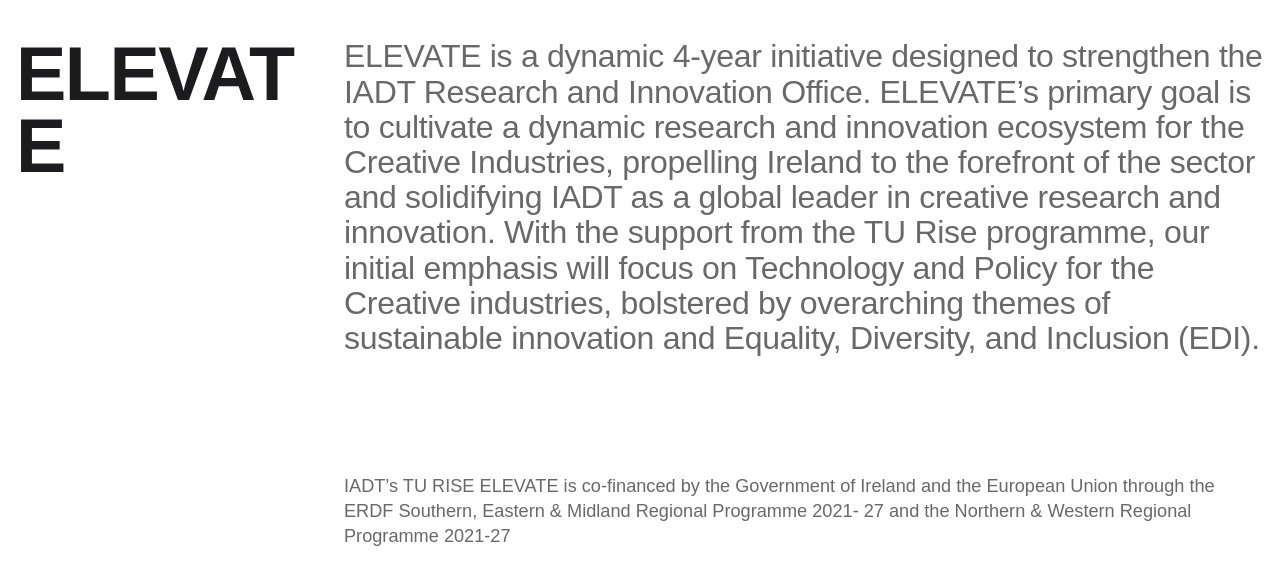
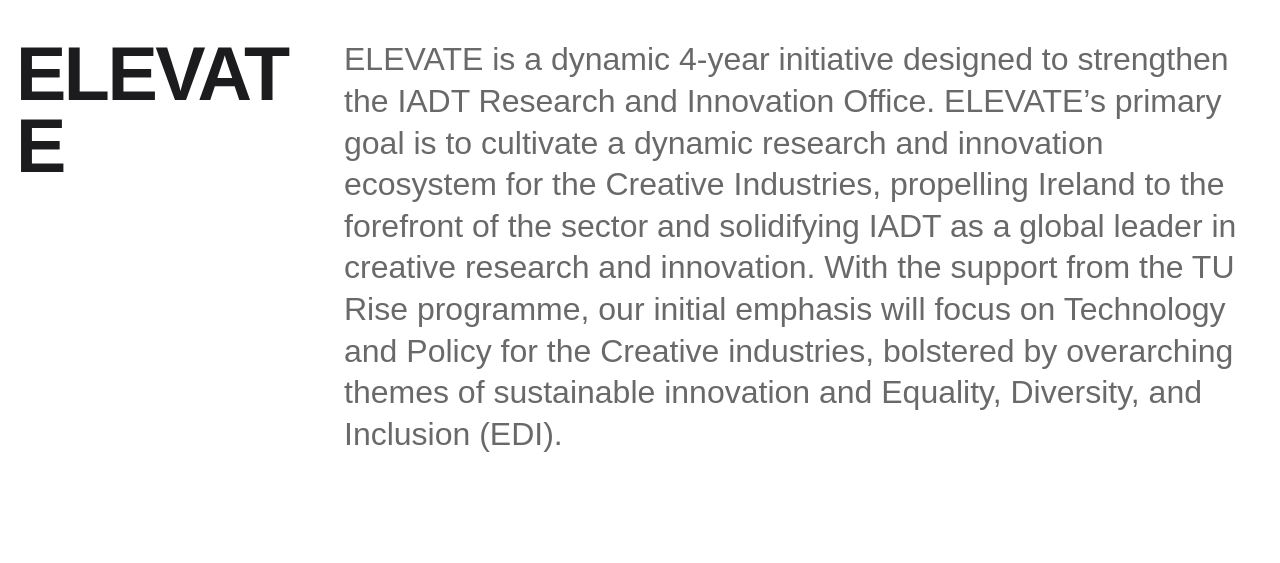
Before and after one commit to StefanIadt/elevate, a plain HTML site: page index.html in a window 1280 px wide. Shown: the part 78-641 px from the top of the page. Drawn offline with Linux system fonts and the light colour scheme.

Commit message:
Add files via upload

```diff
--- a/css/main.css
+++ b/css/main.css
@@ -140,7 +140,7 @@ body,
 }
 
 .hero-h1 {
-	letter-spacing: -1.5px;
+	letter-spacing: -2.5px;
 	line-height: 0.95;
 }
 
@@ -202,8 +202,8 @@ hr,
 
 .fs-l {
 	font-size: var(--step-2);
-	line-height: 1.1;
-	letter-spacing: -0.3px;
+	line-height: 1.3;
+	letter-spacing: -0px;
 }
 
 .fs-xl {
```
